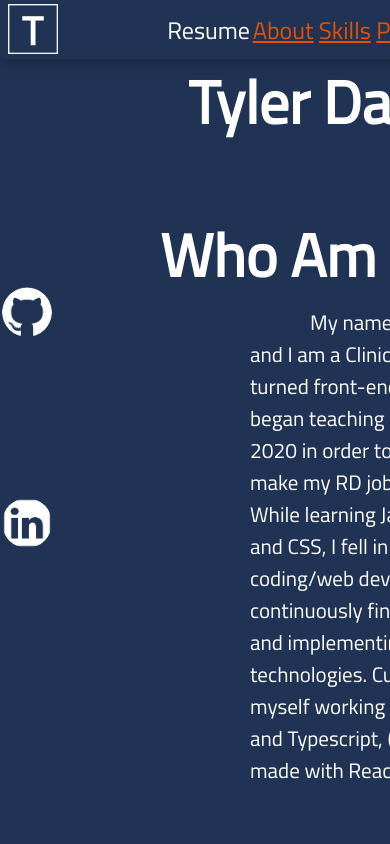
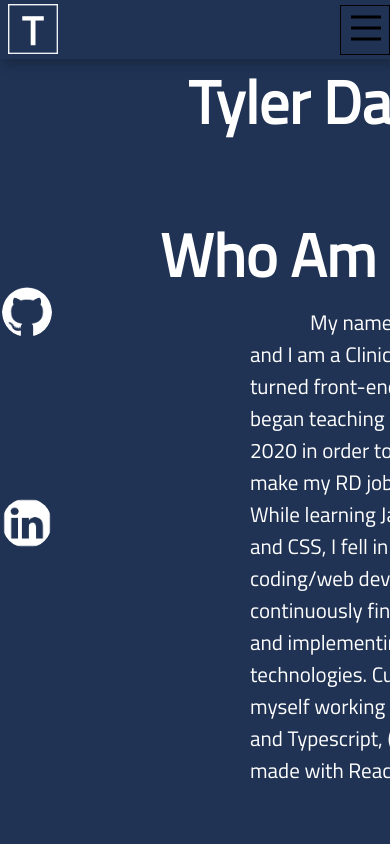
Before and after one commit to saltedTofu/PortfolioProject, a React (Create React App) app: page / in a window 390 px wide. Shown: the top 844 px of the page. Built offline with nearby package versions, Linux system fonts and the light colour scheme.

Commit message:
began svg animation on sidelinks

```diff
--- a/src/components/Header/Header.css
+++ b/src/components/Header/Header.css
@@ -28,3 +28,44 @@
     min-width:400px;
     width:20%;
 }
+#openSideLinks{
+    display:none;
+    width:50px;
+    height:50px;
+    border:1px solid black;
+}
+#lineOne, #lineTwo, #lineThree{
+    animation:none;
+}
+@keyframes lineOneMovement{
+    100%{
+        x1:10;
+        y1:11;
+        x2:40;
+        y2:33;
+    }
+}
+@keyframes lineTwoMovement{
+    100%{
+        x1:0;
+        y1:11;
+        x2:0;
+        y2:33;
+    }
+}
+@keyframes lineThreeMovement{
+    100%{
+        x1:10;
+        y1:33;
+        x2:40;
+        y2:11;
+    }
+}
+@media only screen and (max-width: 800px){
+    #pageLinks, #resumeLink{
+        display:none;
+    }
+    #openSideLinks{
+        display:block;
+    }
+}
--- a/src/components/Header/Header.tsx
+++ b/src/components/Header/Header.tsx
@@ -2,11 +2,18 @@ import './Header.css';
 import Logo from '../../utils/Logo.png';
 
 function Header(){
+
+    const handleSideLinks = () =>{
+        document.getElementById('lineOne')!.style.animation='lineOneMovement 2s linear';
+        document.getElementById('lineTwo')!.style.animation='lineTwoMovement 2s linear';
+        document.getElementById('lineThree')!.style.animation='lineThreeMovement 2s linear';
+    }
+
     return(
         <div className="header">
             <div id="logoAndResume">
                 <a id="logo" href="localhost:3000"><img alt='T logo' src={Logo} width='50px'></img></a>
-                <a>Resume</a>
+                <a id="resumeLink">Resume</a>
             </div>
             <div></div>
             <div id="pageLinks">
@@ -16,6 +23,12 @@ function Header(){
                 <a href='#education'>Education</a>
                 <a href='#contact'>Contact</a>
             </div>
+                <svg id="openSideLinks" onClick={()=>{handleSideLinks()}}>
+                    <line id="lineOne" x1="10" y1="11" x2="40" y2="11" stroke="black" strokeWidth='3'/>
+                    <line id="lineTwo" x1="10" y1="22" x2="40" y2="22" stroke="black" strokeWidth='3'/>
+                    <line id="lineThree" x1="10" y1="33" x2="40" y2="33" stroke="black" strokeWidth='3'/>
+                </svg>
+
         </div>
     )
 }
```
